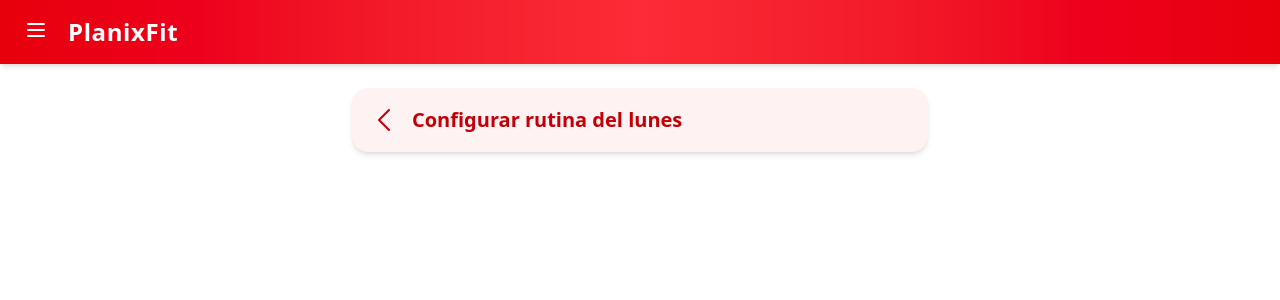
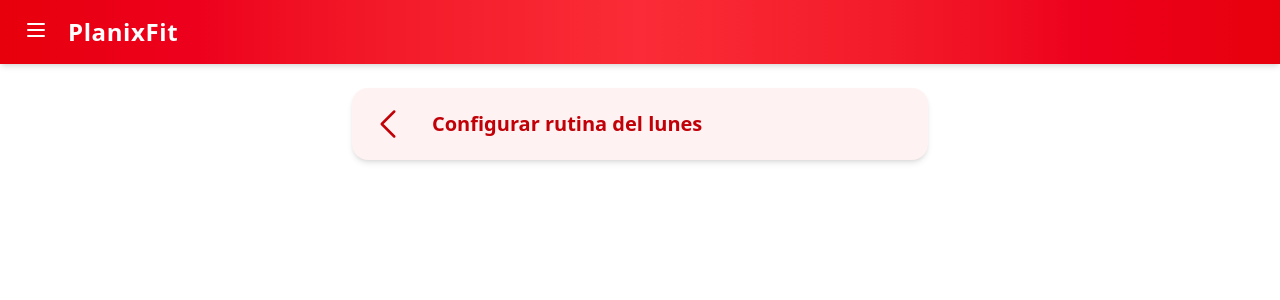
Before and after one commit to fhidalgorosabal/planix-fit, an Angular app: page /routine-details-setup/1 in a window 1280 px wide. Shown: the top 300 px of the page. Built offline with nearby package versions, Linux system fonts and the light colour scheme.

Commit message:
feat: Add IconComponent and replace SVGs with icon components

```diff
--- a/src/app/components/exercise-item/exercise-item.html
+++ b/src/app/components/exercise-item/exercise-item.html
@@ -21,7 +21,10 @@
       </p>
     </div>
 
-    @if (!expanded()) { 🔽 } @else { 🔼 }
+    <div class="text-red-700">
+      @if (!expanded()) { <app-icon name="down" /> } @else {
+      <app-icon name="up" /> }
+    </div>
   </div>
 
   @if (expanded()) {
@@ -42,8 +45,8 @@
       </button>
     </div>
     } } @else {
-    <p class="text-green-600 font-semibold mt-2">
-      ✅ ¡Ejercicio completado! Pasa al siguiente.
+    <p class="flex items-center gap-2 text-green-600 font-semibold mt-2">
+      <app-icon name="check" /> ¡Ejercicio completado! Pasa al siguiente.
     </p>
     }
   </div>
--- a/src/app/components/exercise-item/exercise-item.ts
+++ b/src/app/components/exercise-item/exercise-item.ts
@@ -11,11 +11,12 @@ import {
 import { NgClass } from '@angular/common';
 import { Exercise } from '../../pages/routine-details/routine-details-model';
 import { SoundApi } from '../../api/sound/sound-api';
+import { IconComponent } from '../icons/icons';
 
 @Component({
   selector: 'app-exercise-item',
   standalone: true,
-  imports: [NgClass],
+  imports: [NgClass, IconComponent],
   templateUrl: './exercise-item.html',
 })
 export class ExerciseItem implements OnInit {
--- /dev/null
+++ b/src/app/components/icons/icons.ts
@@ -0,0 +1,55 @@
+import { Component, Input } from '@angular/core';
+import { DomSanitizer, SafeHtml } from '@angular/platform-browser';
+
+@Component({
+  selector: 'app-icon',
+  template: `<span
+    [innerHTML]="svgContent"
+    [class]="class"
+    style="display:block"
+  ></span>`,
+})
+export class IconComponent {
+  @Input() name!: string;
+  @Input() class: string = 'w-6 h-6';
+
+  svgContent: SafeHtml = '';
+
+  private svgMap: { [key: string]: string } = {
+    home: `<svg data-slot="icon" fill="none" stroke-width="1.5" stroke="currentColor" viewBox="0 0 24 24" xmlns="http://www.w3.org/2000/svg" aria-hidden="true">
+            <path stroke-linecap="round" stroke-linejoin="round" d="m2.25 12 8.954-8.955c.44-.439 1.152-.439 1.591 0L21.75 12M4.5 9.75v10.125c0 .621.504 1.125 1.125 1.125H9.75v-4.875c0-.621.504-1.125 1.125-1.125h2.25c.621 0 1.125.504 1.125 1.125V21h4.125c.621 0 1.125-.504 1.125-1.125V9.75M8.25 21h8.25"></path>
+          </svg>`,
+    close: `<svg data-slot="icon" fill="none" stroke-width="1.5" stroke="currentColor" viewBox="0 0 24 24" xmlns="http://www.w3.org/2000/svg" aria-hidden="true">
+              <path stroke-linecap="round" stroke-linejoin="round" d="M6 18 18 6M6 6l12 12"></path>
+            </svg>`,
+    calendar: `<svg data-slot="icon" fill="none" stroke-width="1.5" stroke="currentColor" viewBox="0 0 24 24" xmlns="http://www.w3.org/2000/svg" aria-hidden="true">
+                <path stroke-linecap="round" stroke-linejoin="round" d="M6.75 3v2.25M17.25 3v2.25M3 18.75V7.5a2.25 2.25 0 0 1 2.25-2.25h13.5A2.25 2.25 0 0 1 21 7.5v11.25m-18 0A2.25 2.25 0 0 0 5.25 21h13.5A2.25 2.25 0 0 0 21 18.75m-18 0v-7.5A2.25 2.25 0 0 1 5.25 9h13.5A2.25 2.25 0 0 1 21 11.25v7.5m-9-6h.008v.008H12v-.008ZM12 15h.008v.008H12V15Zm0 2.25h.008v.008H12v-.008ZM9.75 15h.008v.008H9.75V15Zm0 2.25h.008v.008H9.75v-.008ZM7.5 15h.008v.008H7.5V15Zm0 2.25h.008v.008H7.5v-.008Zm6.75-4.5h.008v.008h-.008v-.008Zm0 2.25h.008v.008h-.008V15Zm0 2.25h.008v.008h-.008v-.008Zm2.25-4.5h.008v.008H16.5v-.008Zm0 2.25h.008v.008H16.5V15Z"></path>
+              </svg>`,
+    cog: `<svg data-slot="icon" fill="none" stroke-width="1.5" stroke="currentColor" viewBox="0 0 24 24" xmlns="http://www.w3.org/2000/svg" aria-hidden="true">
+            <path stroke-linecap="round" stroke-linejoin="round" d="M9.594 3.94c.09-.542.56-.94 1.11-.94h2.593c.55 0 1.02.398 1.11.94l.213 1.281c.063.374.313.686.645.87.074.04.147.083.22.127.325.196.72.257 1.075.124l1.217-.456a1.125 1.125 0 0 1 1.37.49l1.296 2.247a1.125 1.125 0 0 1-.26 1.431l-1.003.827c-.293.241-.438.613-.43.992a7.723 7.723 0 0 1 0 .255c-.008.378.137.75.43.991l1.004.827c.424.35.534.955.26 1.43l-1.298 2.247a1.125 1.125 0 0 1-1.369.491l-1.217-.456c-.355-.133-.75-.072-1.076.124a6.47 6.47 0 0 1-.22.128c-.331.183-.581.495-.644.869l-.213 1.281c-.09.543-.56.94-1.11.94h-2.594c-.55 0-1.019-.398-1.11-.94l-.213-1.281c-.062-.374-.312-.686-.644-.87a6.52 6.52 0 0 1-.22-.127c-.325-.196-.72-.257-1.076-.124l-1.217.456a1.125 1.125 0 0 1-1.369-.49l-1.297-2.247a1.125 1.125 0 0 1 .26-1.431l1.004-.827c.292-.24.437-.613.43-.991a6.932 6.932 0 0 1 0-.255c.007-.38-.138-.751-.43-.992l-1.004-.827a1.125 1.125 0 0 1-.26-1.43l1.297-2.247a1.125 1.125 0 0 1 1.37-.491l1.216.456c.356.133.751.072 1.076-.124.072-.044.146-.086.22-.128.332-.183.582-.495.644-.869l.214-1.28Z"></path>
+            <path stroke-linecap="round" stroke-linejoin="round" d="M15 12a3 3 0 1 1-6 0 3 3 0 0 1 6 0Z"></path>
+          </svg>`,
+    back: `<svg data-slot="icon" fill="none" stroke-width="1.5" stroke="currentColor" viewBox="0 0 24 24" xmlns="http://www.w3.org/2000/svg" aria-hidden="true">
+            <path stroke-linecap="round" stroke-linejoin="round" d="M15.75 19.5 8.25 12l7.5-7.5"></path>
+          </svg>`,
+    next: `<svg data-slot="icon" fill="none" stroke-width="1.5" stroke="currentColor" viewBox="0 0 24 24" xmlns="http://www.w3.org/2000/svg" aria-hidden="true">
+            <path stroke-linecap="round" stroke-linejoin="round" d="m8.25 4.5 7.5 7.5-7.5 7.5"></path>
+          </svg>`,
+    down: `<svg data-slot="icon" fill="none" stroke-width="1.5" stroke="currentColor" viewBox="0 0 24 24" xmlns="http://www.w3.org/2000/svg" aria-hidden="true">
+            <path stroke-linecap="round" stroke-linejoin="round" d="m19.5 8.25-7.5 7.5-7.5-7.5"></path>
+          </svg>`,
+    up: `<svg data-slot="icon" fill="none" stroke-width="1.5" stroke="currentColor" viewBox="0 0 24 24" xmlns="http://www.w3.org/2000/svg" aria-hidden="true">
+          <path stroke-linecap="round" stroke-linejoin="round" d="m4.5 15.75 7.5-7.5 7.5 7.5"></path>
+        </svg>`,
+    check: `<svg data-slot="icon" fill="none" stroke-width="1.5" stroke="currentColor" viewBox="0 0 24 24" xmlns="http://www.w3.org/2000/svg" aria-hidden="true">
+              <path stroke-linecap="round" stroke-linejoin="round" d="M9 12.75 11.25 15 15 9.75M21 12a9 9 0 1 1-18 0 9 9 0 0 1 18 0Z"></path>
+            </svg>`,
+  };
+
+  constructor(private sanitizer: DomSanitizer) {}
+
+  ngOnChanges() {
+    const rawSvg = this.svgMap[this.name] || '';
+    this.svgContent = this.sanitizer.bypassSecurityTrustHtml(rawSvg);
+  }
+}
--- a/src/app/components/menu/menu.html
+++ b/src/app/components/menu/menu.html
@@ -6,16 +6,7 @@
     (click)="toggleMenu()"
     aria-label="Cerrar menú"
   >
-    <svg
-      width="28"
-      height="28"
-      fill="none"
-      stroke="currentColor"
-      stroke-width="2"
-    >
-      <line x1="6" y1="6" x2="22" y2="22" />
-      <line x1="6" y1="22" x2="22" y2="6" />
-    </svg>
+    <app-icon name="close" class="w-8 h-8" />
   </button>
 
   <h3 class="px-6 text-2xl font-semibold text-red-700 mb-6">Días de rutina</h3>
@@ -27,23 +18,7 @@
         [routerLinkActive]="['bg-red-200']"
         class="flex items-center gap-2 w-full px-6 py-4 rounded-lg text-lg text-red-700 font-medium hover:bg-red-100 transition-all duration-200 border-y border-red-100"
       >
-        <svg
-          class="w-6 h-6"
-          data-slot="icon"
-          fill="none"
-          stroke-width="1.5"
-          stroke="currentColor"
-          viewBox="0 0 24 24"
-          xmlns="http://www.w3.org/2000/svg"
-          aria-hidden="true"
-        >
-          <path
-            stroke-linecap="round"
-            stroke-linejoin="round"
-            d="m2.25 12 8.954-8.955c.44-.439 1.152-.439 1.591 0L21.75 12M4.5 9.75v10.125c0 .621.504 1.125 1.125 1.125H9.75v-4.875c0-.621.504-1.125 1.125-1.125h2.25c.621 0 1.125.504 1.125 1.125V21h4.125c.621 0 1.125-.504 1.125-1.125V9.75M8.25 21h8.25"
-          ></path>
-        </svg>
-        Inicio
+        <app-icon name="home" /> Inicio
       </a>
     </li>
     @for(day of routineDays(); track day.id) { @if (day.isActive) {
@@ -53,23 +28,7 @@
         [routerLinkActive]="['bg-red-200']"
         class="flex items-center gap-2 w-full px-6 py-4 rounded-lg text-lg text-red-700 font-medium hover:bg-red-100 transition-all duration-200 border-b border-red-100"
       >
-        <svg
-          class="w-6 h-6"
-          data-slot="icon"
-          fill="none"
-          stroke-width="1.5"
-          stroke="currentColor"
-          viewBox="0 0 24 24"
-          xmlns="http://www.w3.org/2000/svg"
-          aria-hidden="true"
-        >
-          <path
-            stroke-linecap="round"
-            stroke-linejoin="round"
-            d="M6.75 3v2.25M17.25 3v2.25M3 18.75V7.5a2.25 2.25 0 0 1 2.25-2.25h13.5A2.25 2.25 0 0 1 21 7.5v11.25m-18 0A2.25 2.25 0 0 0 5.25 21h13.5A2.25 2.25 0 0 0 21 18.75m-18 0v-7.5A2.25 2.25 0 0 1 5.25 9h13.5A2.25 2.25 0 0 1 21 11.25v7.5m-9-6h.008v.008H12v-.008ZM12 15h.008v.008H12V15Zm0 2.25h.008v.008H12v-.008ZM9.75 15h.008v.008H9.75V15Zm0 2.25h.008v.008H9.75v-.008ZM7.5 15h.008v.008H7.5V15Zm0 2.25h.008v.008H7.5v-.008Zm6.75-4.5h.008v.008h-.008v-.008Zm0 2.25h.008v.008h-.008V15Zm0 2.25h.008v.008h-.008v-.008Zm2.25-4.5h.008v.008H16.5v-.008Zm0 2.25h.008v.008H16.5V15Z"
-          ></path>
-        </svg>
-        {{ day.name }}
+        <app-icon name="calendar" /> {{ day.name }}
       </a>
     </li>
     } }
@@ -79,28 +38,7 @@
         [routerLinkActive]="['bg-red-200']"
         class="flex items-center gap-2 w-full px-6 py-4 rounded-lg text-lg text-red-700 font-medium hover:bg-red-100 transition-all duration-200 border-b border-red-100"
       >
-        <svg
-          class="w-6 h-6"
-          data-slot="icon"
-          fill="none"
-          stroke-width="1.5"
-          stroke="currentColor"
-          viewBox="0 0 24 24"
-          xmlns="http://www.w3.org/2000/svg"
-          aria-hidden="true"
-        >
-          <path
-            stroke-linecap="round"
-            stroke-linejoin="round"
-            d="M10.343 3.94c.09-.542.56-.94 1.11-.94h1.093c.55 0 1.02.398 1.11.94l.149.894c.07.424.384.764.78.93.398.164.855.142 1.205-.108l.737-.527a1.125 1.125 0 0 1 1.45.12l.773.774c.39.389.44 1.002.12 1.45l-.527.737c-.25.35-.272.806-.107 1.204.165.397.505.71.93.78l.893.15c.543.09.94.559.94 1.109v1.094c0 .55-.397 1.02-.94 1.11l-.894.149c-.424.07-.764.383-.929.78-.165.398-.143.854.107 1.204l.527.738c.32.447.269 1.06-.12 1.45l-.774.773a1.125 1.125 0 0 1-1.449.12l-.738-.527c-.35-.25-.806-.272-1.203-.107-.398.165-.71.505-.781.929l-.149.894c-.09.542-.56.94-1.11.94h-1.094c-.55 0-1.019-.398-1.11-.94l-.148-.894c-.071-.424-.384-.764-.781-.93-.398-.164-.854-.142-1.204.108l-.738.527c-.447.32-1.06.269-1.45-.12l-.773-.774a1.125 1.125 0 0 1-.12-1.45l.527-.737c.25-.35.272-.806.108-1.204-.165-.397-.506-.71-.93-.78l-.894-.15c-.542-.09-.94-.56-.94-1.109v-1.094c0-.55.398-1.02.94-1.11l.894-.149c.424-.07.765-.383.93-.78.165-.398.143-.854-.108-1.204l-.526-.738a1.125 1.125 0 0 1 .12-1.45l.773-.773a1.125 1.125 0 0 1 1.45-.12l.737.527c.35.25.807.272 1.204.107.397-.165.71-.505.78-.929l.15-.894Z"
-          ></path>
-          <path
-            stroke-linecap="round"
-            stroke-linejoin="round"
-            d="M15 12a3 3 0 1 1-6 0 3 3 0 0 1 6 0Z"
-          ></path>
-        </svg>
-        Configurar rutina
+        <app-icon name="cog" /> Configurar rutina
       </a>
     </li>
   </ul>
--- a/src/app/components/menu/menu.ts
+++ b/src/app/components/menu/menu.ts
@@ -7,10 +7,11 @@ import {
 } from '@angular/core';
 import { RouterLink, RouterLinkActive } from '@angular/router';
 import { DayApi } from '../../api/day/day-api';
+import { IconComponent } from '../icons/icons';
 
 @Component({
   selector: 'app-menu',
-  imports: [RouterLink, RouterLinkActive],
+  imports: [RouterLink, RouterLinkActive, IconComponent],
   templateUrl: './menu.html',
 })
 export class Menu {
--- a/src/app/pages/routine-details-setup/routine-details-setup.html
+++ b/src/app/pages/routine-details-setup/routine-details-setup.html
@@ -2,23 +2,13 @@
   class="bg-red-50 shadow-md p-4 sm:rounded-none sm:h-full md:rounded-2xl md:max-w-xl md:mx-auto md:my-6 md:h-auto w-full h-screen overflow-auto transition-all"
 >
   <div class="flex items-center">
-    <svg
-      class="w-8 h-8 mr-3 text-red-700 cursor-pointer"
-      data-slot="icon"
-      fill="none"
-      stroke-width="1.5"
-      stroke="currentColor"
-      viewBox="0 0 24 24"
-      xmlns="http://www.w3.org/2000/svg"
-      aria-hidden="true"
-    >
-      <path
-        stroke-linecap="round"
-        stroke-linejoin="round"
-        d="M15.75 19.5 8.25 12l7.5-7.5"
-      ></path>
-    </svg>
-    <h2 class="text-xl font-semibold text-red-700">
+    <a [routerLink]="['/routine-setup']">
+      <app-icon
+        name="back"
+        class="w-10 h-10 text-red-700 cursor-pointer"
+      ></app-icon>
+    </a>
+    <h2 class="ml-6 text-xl font-semibold text-red-700">
       Configurar rutina del {{ dayDate() | date : "EEEE" }}
     </h2>
   </div>
--- a/src/app/pages/routine-details-setup/routine-details-setup.ts
+++ b/src/app/pages/routine-details-setup/routine-details-setup.ts
@@ -1,11 +1,11 @@
 import { Component, computed, effect, inject, signal } from '@angular/core';
 import { DatePipe } from '@angular/common';
-import { ActivatedRoute } from '@angular/router';
+import { ActivatedRoute, RouterLink } from '@angular/router';
 import { RoutineDetailsApi } from '../routine-details/routine-details-api';
+import { IconComponent } from '../../components/icons/icons';
 
 @Component({
-  selector: 'app-routine-details-setup',
-  imports: [DatePipe],
+  imports: [RouterLink, DatePipe, IconComponent],
   templateUrl: './routine-details-setup.html',
 })
 export class RoutineDetailsSetup {
--- a/src/app/pages/routine-setup/routine-setup.html
+++ b/src/app/pages/routine-setup/routine-setup.html
@@ -23,7 +23,7 @@
       </div>
 
       <a [routerLink]="['/routine-details-setup', day.id]">
-        <span class="text-xl">▶️</span>
+        <app-icon name="next" />
       </a>
     </li>
     }
--- a/src/app/pages/routine-setup/routine-setup.ts
+++ b/src/app/pages/routine-setup/routine-setup.ts
@@ -1,10 +1,10 @@
 import { Component, computed, inject } from '@angular/core';
 import { RouterLink } from '@angular/router';
 import { DayApi } from '../../api/day/day-api';
+import { IconComponent } from '../../components/icons/icons';
 
 @Component({
-  selector: 'app-routine-setup',
-  imports: [RouterLink],
+  imports: [RouterLink, IconComponent],
   templateUrl: './routine-setup.html',
 })
 export class RoutineSetup {
```
